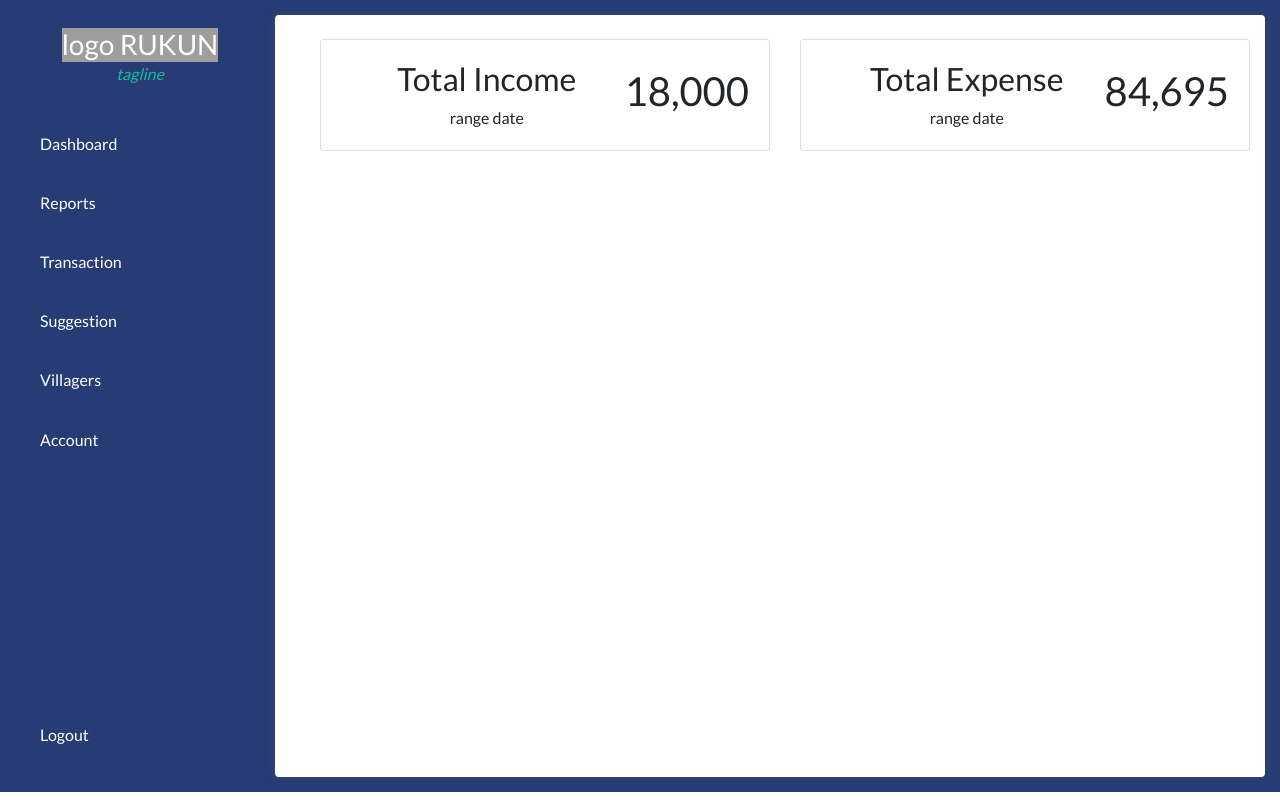
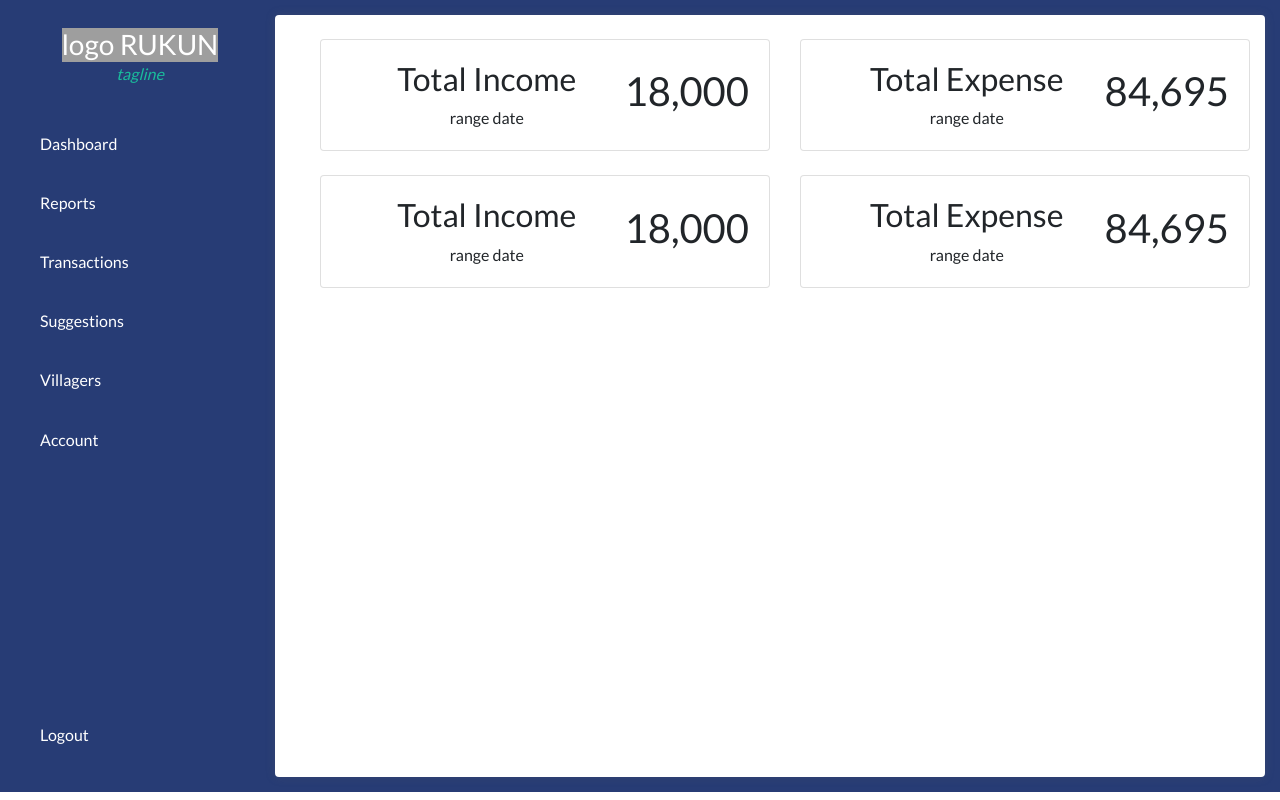
Before and after one commit to Final-Project-RUKUN/Client, a React (Create React App) app in the folder rukun/: page / in a window 1280 px wide. Built offline with nearby package versions, Linux system fonts and the light colour scheme; grey boxes are pictures that could not be loaded.

Commit message:
revisi routing

```diff
--- a/rukun/src/App.js
+++ b/rukun/src/App.js
@@ -7,7 +7,7 @@ import {
   Route,
   Link
 } from "react-router-dom";
-import Accounts from './pages/Accounts'
+import Account from './pages/Account'
 import Transactions from './pages/Transactions'
 import Suggestions from './pages/Suggestions'
 import Villagers from './pages/Villagers'
@@ -24,8 +24,8 @@ function App() {
       <Route path="/transactions">
         <Transactions></Transactions>
       </Route>
-      <Route path="/accounts">
-        <Accounts></Accounts>
+      <Route path="/account">
+        <Account></Account>
       </Route>
       <Route path="/suggestions">
         <Suggestions></Suggestions>
--- a/rukun/src/components/Sidebar.jsx
+++ b/rukun/src/components/Sidebar.jsx
@@ -1,6 +1,28 @@
 import React from 'react'
+import { useHistory } from "react-router-dom"
 
 export default function Sidebar() {
+  const history = useHistory()
+
+  function toDashboard() {
+    history.push("/")
+  }
+  function toReports() {
+    history.push("/reports")
+  }
+  function toTransactions() {
+    history.push("/transactions")
+  }
+  function toSuggestions() {
+    history.push("/suggestions")
+  }
+  function toVillagers() {
+    history.push("/villagers")
+  }
+  function toAccount() {
+    history.push("/account")
+  }
+
   return (
     <div className="card-body px-0 d-flex flex-column">
       <div className="d-flex flex-column align-items-center justify-content-center mb-4">
@@ -8,27 +30,27 @@ export default function Sidebar() {
           <i className="fa fa-chart-line mb-1" style={{fontSize:"1rem", color:"#1abc9c"}}>tagline</i>
       </div>
       <div className="flex-grow-1 menu">
-            <div className="d-flex align-items-center">
+          <div className="d-flex align-items-center" onClick={toDashboard}>
               <i className="fa fa-home" style={{fontSize:"3rem", color:"#1abc9c"}}></i>
               <h6 className="m-0 font" style={{color: "white"}}>Dashboard</h6>
           </div>
-            <div className="d-flex align-items-center">
+          <div className="d-flex align-items-center" onClick={toReports}>
               <i className="fa fa-home" style={{fontSize:"3rem", color:"#1abc9c"}}></i>
               <h6 className="m-0 font" style={{color: "white"}}>Reports</h6>
           </div>
-            <div className="d-flex align-items-center">
+          <div className="d-flex align-items-center" onClick={toTransactions}>
               <i className="fa fa-shopping-basket" style={{fontSize:"3rem", color:"#1abc9c"}}></i>
-                <h6 className="m-0 font" style={{color: "white"}}>Transaction</h6>
+              <h6 className="m-0 font" style={{color: "white"}}>Transactions</h6>
           </div>
-            <div className="d-flex align-items-center">
+          <div className="d-flex align-items-center" onClick={toSuggestions}>
               <i className="fa fa-boxes" style={{fontSize:"3rem", color:"#1abc9c"}}></i>
-                <h6 className="m-0 font" style={{color: "white"}}>Suggestion</h6>
+              <h6 className="m-0 font" style={{color: "white"}}>Suggestions</h6>
           </div>
-            <div className="d-flex align-items-center">
+          <div className="d-flex align-items-center" onClick={toVillagers}>
               <i className="fa fa-boxes" style={{fontSize:"3rem", color:"#1abc9c"}}></i>
               <h6 className="m-0 font" style={{color: "white"}}>Villagers</h6>
           </div>
-            <div className="d-flex align-items-center">
+          <div className="d-flex align-items-center" onClick={toAccount}>
               <i className="fa fa-boxes" style={{fontSize:"3rem", color:"#1abc9c"}}></i>
               <h6 className="m-0 font" style={{color: "white"}}>Account</h6>
           </div>
--- a/rukun/src/pages/Dashboard.jsx
+++ b/rukun/src/pages/Dashboard.jsx
@@ -1,6 +1,5 @@
 import React from 'react'
 import '../styles/Dashboard.css'
-import TransactionCard from '../components/TransactionCard'
 import Sidebar from '../components/Sidebar'
 
 export default function Home() {
@@ -14,10 +13,11 @@ export default function Home() {
             <div className="card card-tumpul flex-grow-1 body-section no-border">
               <br/>
               <div className="container-fluid" >
+                {/* content */}
               <div className="row">
 
                 {/* income */}
-                <div className="col-xl-6 col-md-12">
+                <div className="col-xl-6 col-md-12 mb-4">
                   <div className="card overflow-hidden">
                     <div className="card-content">
                       <div className="card-body cleartfix">
@@ -64,19 +64,55 @@ export default function Home() {
               {/* expense */}
 
               {/* transaction */}
+              <div className="row">
+
+                    {/* income */}
+                    <div className="col-xl-6 col-md-12">
+                      <div className="card overflow-hidden">
+                        <div className="card-content">
+                          <div className="card-body cleartfix">
+                            <div className="media align-items-stretch">
+                              <div className="align-self-center">
+                                <i className="icon-pencil primary font-large-2 mr-2"></i>
+                              </div>
+                              <div className="media-body">
+                                <h2>Total Income</h2>
+                                <span>range date</span>
+                              </div>
+                              <div className="align-self-center">
+                                <h1>18,000</h1>
+                              </div>
+                            </div>
+                          </div>
+                        </div>
+                      </div>
+                    </div>
+                    {/* income */}
+
+                    {/* expense */}
+                    <div className="col-xl-6 col-md-12">
+                        <div className="card">
+                          <div className="card-content">
+                            <div className="card-body cleartfix">
+                              <div className="media align-items-stretch">
+                                <div className="align-self-center">
+                                  <i className="icon-speech warning font-large-2 mr-2"></i>
+                                </div>
+                                <div className="media-body">
+                                  <h2>Total Expense</h2>
+                                  <span>range date</span>
+                                </div>
+                                <div className="align-self-center">
+                                  <h1>84,695</h1>
+                                </div>
+                              </div>
+                            </div>
+                          </div>
+                        </div>
+                      </div>
+                    </div>
               {/* transaction */}
               <br/>
-
-
-              {/* transaction list */}
-              {/* <div className="overflow-auto" style={{height: 495}}>
-                <TransactionCard></TransactionCard>
-                <TransactionCard></TransactionCard>
-
-              </div> */}
-              {/* transaction list */}
-
-
             </div>
           </div>
         </div>
--- a/rukun/src/pages/Transactions.jsx
+++ b/rukun/src/pages/Transactions.jsx
@@ -1,4 +1,6 @@
 import React from 'react'
+import Sidebar from '../components/Sidebar'
+import TransactionCard from '../components/TransactionCard'
 
 export default function Transaction() {
   return (
```
Also changed, not shown: rukun/src/pages/Account.jsx (renamed from rukun/src/pages/Accounts.jsx). Lines whose indentation alone changed are shown as unchanged.
